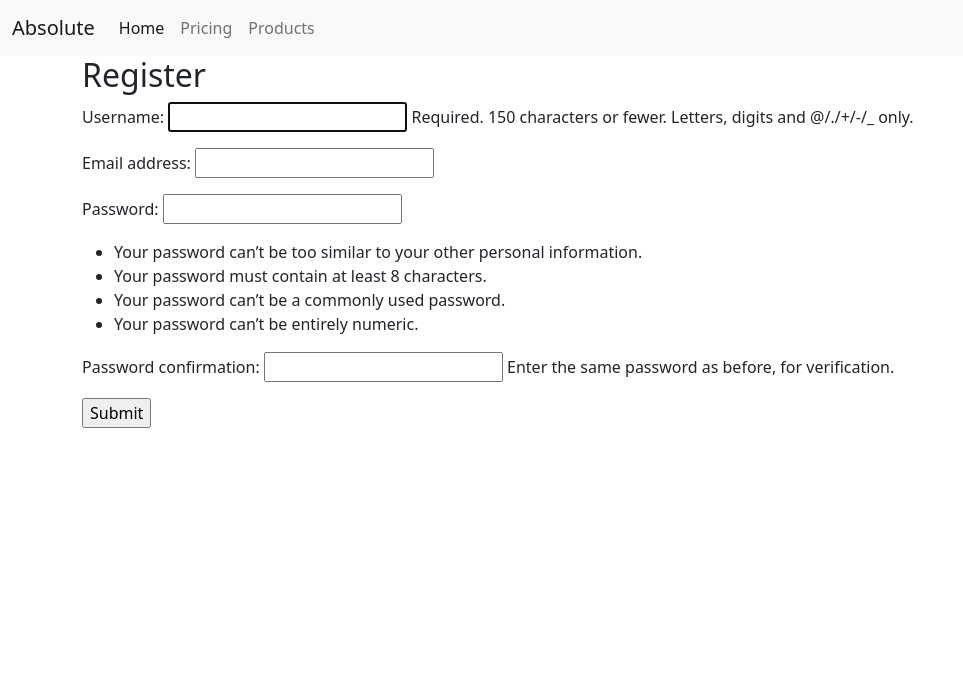
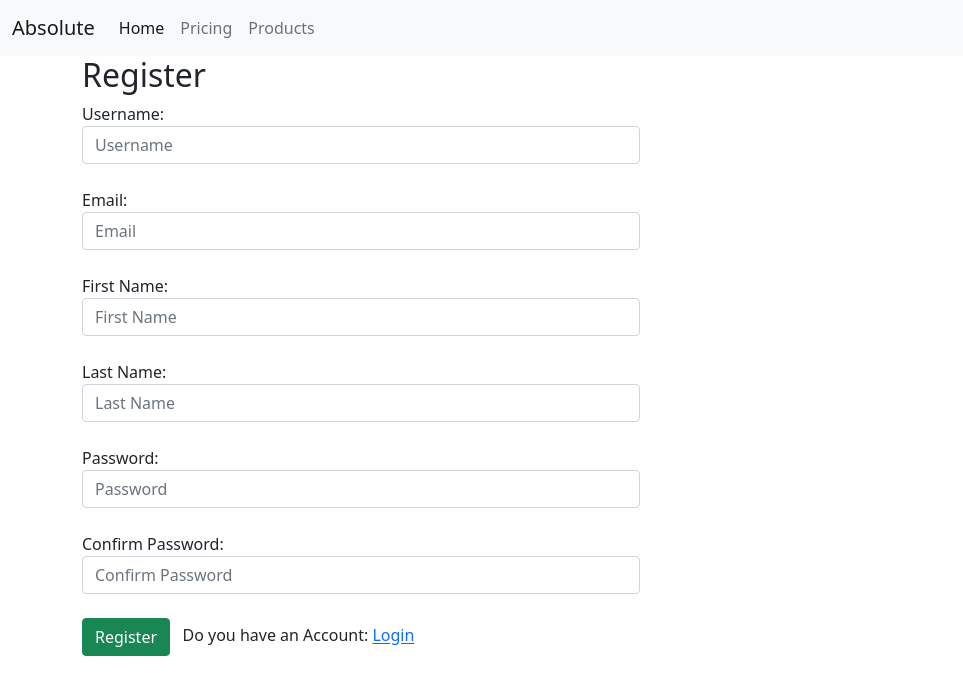
Before and after one commit to sangkips/Myshop-CRUD-App, a Django app: page /register/ in a window 1280 px wide. Shown: the top 695 px of the page, without its empty margins (0-963 px from the left). Run offline with Django 4.2, Linux system fonts and the light colour scheme.

Commit message:
implement register view and register.html template

```diff
--- a/main/settings.py
+++ b/main/settings.py
@@ -38,9 +38,8 @@ INSTALLED_APPS = [
     'django.contrib.messages',
     'django.contrib.staticfiles',
     'products',
+]
 
-    'widget_tweaks',
-]
 
 MIDDLEWARE = [
     'django.middleware.security.SecurityMiddleware',
--- a/products/forms.py
+++ b/products/forms.py
@@ -1,9 +1,6 @@
-from django.contrib.auth.models import User
-
 from .models import Product
 from django import forms
 from django.forms import ModelForm
-from django.contrib.auth.forms import UserCreationForm
 
 
 class ProductForm(ModelForm):
@@ -19,18 +16,3 @@ class ProductForm(ModelForm):
             'price': forms.TextInput(attrs={'class': 'form-control', 'placeholder': 'Price (Kshs)'}),
             'description': forms.TextInput(attrs={'class': 'form-control', 'placeholder': 'Product description'}),
         }
-
-
-class CreateUserForm(UserCreationForm):
-    class Meta:
-        model = User
-
-        fields = ('username', 'email', 'password1', 'password2')
-'''
-        widgets = {
-            'username': forms.TextInput(attrs={'class': 'form-control', 'placeholder': 'Username'}),
-            'email': forms.TextInput(attrs={'class': 'form-control', 'placeholder': 'Email'}),
-            'password1': forms.TextInput(attrs={'class': 'form-control', 'placeholder': 'Password'}),
-            'password2': forms.TextInput(attrs={'class': 'form-control', 'placeholder': 'Confirm Password'}),
-        }
-'''
--- a/products/templates/products/register.html
+++ b/products/templates/products/register.html
@@ -2,13 +2,60 @@
 
 {% block content %}
 <h2>Register</h2>
+<div class="container">
+    <form action="{% url 'register-user' %}" method="POST">
+        {% csrf_token %}
+        <div class="form-group clearfix">
+            <label for="" class="col-md-4 control-label text-right">Username:</label>
+            <div class="col-md-6">
+                <input name="username" value="" type="text" placeholder="Username" class="form-control" required/>
+            </div>
+        </div>
+         <br>
+        <div class="form-group clearfix">
+            <label for="" class="col-md-4 control-label text-right">Email:</label>
+            <div class="col-md-6">
+                <input name="email" value="" type="email" placeholder="Email" class="form-control" required/>
+            </div>
+        </div>
+         <br>
+        <div class="form-group clearfix">
+            <label for="" class="col-md-4 control-label text-right">First Name:</label>
+            <div class="col-md-6">
+                <input name="fname" value="" type="text" placeholder="First Name" class="form-control" required/>
+            </div>
+        </div>
+         <br>
+        <div class="form-group clearfix">
+            <label for="" class="col-md-4 control-label text-right">Last Name:</label>
+            <div class="col-md-6">
+                <input name="lname" value="" type="text" placeholder="Last Name" class="form-control" required/>
+            </div>
+        </div>
+         <br>
+        <div class="form-group clearfix">
+            <label for="" class="col-md-4 control-label text-right">Password:</label>
+            <div class="col-md-6">
+                <input name="password1" id="password1" type="password" placeholder="Password" class="form-control"
+                       required/>
+            </div>
+        </div>
+         <br>
 
-<form action="" method="POST">
-    {% csrf_token %}
+        <div class="form-group clearfix">
+            <label for="" class="col-md-4 control-label text-right">Confirm Password:</label>
+            <div class="col-md-6">
+                <input name="password2" id="password2" type="password" placeholder="Confirm Password" class="form-control"
+                       required/>
+            </div>
+        </div>
+        <br>
+        <div class="col-md-6 col-md-offset-4">
+            <input name="login" type="submit" value="Register" class="btn btn-success"/> &nbsp;
+            Do you have an Account: <a href=" {% url 'login' %}"> Login</a>
+        </div>
+    </form>
+</div>
 
-    {{ form.as_p }}
-
-    <input type="submit" name="submit" value="Submit">
-</form>
 
 {% endblock content %}
--- a/products/urls.py
+++ b/products/urls.py
@@ -4,19 +4,18 @@ from .views import home_view, \
     create_product, \
     update_product, \
     delete_product, \
-    user_page, \
     login_view, \
     register_view
 
 urlpatterns = [
-    path('', home_view, name='home'),
+    path('home/', home_view, name='home'),
 
-    path('login/', login_view, name='login'),
+    path('', login_view, name='login'),
     path('register/', register_view, name='register-user'),
 
     path('create/', create_product, name='create-product'),
     path('update//<str:pk>', update_product, name='update-product'),
     path('delete//<str:pk>', delete_product, name='delete-product'),
 
-    path('user/', user_page, name='user-page'),
+
 ]
--- a/products/views.py
+++ b/products/views.py
@@ -1,7 +1,8 @@
+from django.contrib import messages
 from django.contrib.auth import authenticate, login
+from django.contrib.auth.models import User
 from django.shortcuts import render, redirect
-from django.contrib.auth.forms import UserCreationForm
-from .forms import ProductForm, CreateUserForm
+from .forms import ProductForm
 from .models import Product
 
 
@@ -14,17 +15,23 @@ def home_view(request):
 
 
 def register_view(request):
-    form = CreateUserForm()
+    if request.method == 'POST':
+        username = request.POST['username']
+        email = request.POST['email']
+        fname = request.POST['fname']
+        lname = request.POST['lname']
+        password1 = request.POST['password1']
+        password2 = request.POST['password2']
 
-    if request.method == 'POST':
-        form = CreateUserForm(request.POST)
-        if form.is_valid():
-            form.save()
-            return redirect('login')
-    context = {
-        'form': form
-    }
-    return render(request, 'products/register.html', context)
+        myuser = User.objects.create_user(username, email, password1)
+        myuser.first_name = fname
+        myuser.last_name = lname
+
+        myuser.save()
+
+        messages.success(request, f"Your account has been created successfully")
+        return redirect('login')
+    return render(request, 'products/register.html')
 
 
 def login_view(request):
@@ -36,14 +43,9 @@ def login_view(request):
             login(request, user)
             return redirect('home')
         else:
-            return render(request, 'products/login.html', {'error_message': 'Incorrect username and / or password.'})
+            return render(request, 'products/login.html', {'error_message': 'Incorrect username or password.'})
     else:
         return render(request, 'products/login.html')
-
-
-def user_page(request):
-    context = {}
-    return render(request, 'products/user.html', context)
 
 
 def create_product(request):
--- a/templates/base.html
+++ b/templates/base.html
@@ -27,9 +27,11 @@
 </nav>
 </nav>
 <div class="container">
-    {% block content %}
+    <div class="row">
+        {% block content %}
 
-    {% endblock content %}
+        {% endblock content %}
+    </div>
 </div>
 <script src="https://cdn.jsdelivr.net/npm/bootstrap@5.0.2/dist/js/bootstrap.bundle.min.js" integrity="sha384-MrcW6ZMFYlzcLA8Nl+NtUVF0sA7MsXsP1UyJoMp4YLEuNSfAP+JcXn/tWtIaxVXM" crossorigin="anonymous"></script>
 
```
Also changed, not shown: products/templates/products/login.html (+9 -7 lines).
